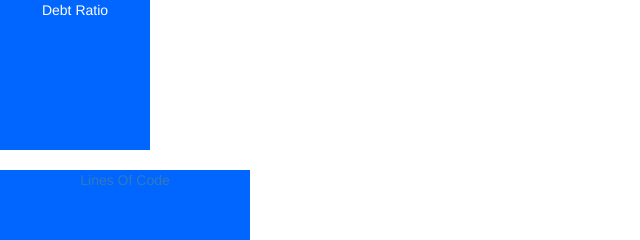
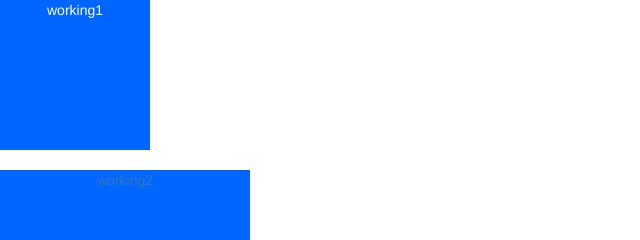
Before and after one commit to venkatvinay/Task, a plain HTML site: page index.html in a window 1280 px wide. Shown: the top 240 px of the page, 0-640 px from the left. Drawn offline with Linux system fonts and the light colour scheme.

Commit message:
Update index.html

```diff
--- a/index.html
+++ b/index.html
@@ -11,11 +11,11 @@
 	  </head>
 	  <body>
 	  		<div class="box1">
-	  			<a href="#">Debt Ratio</a>
+	  			<a href="#">working1</a>
 	  		</div>
 	  		&nbsp;&nbsp;&nbsp;
 	  		<div class="box2">
-	  			<a href="#">Lines Of Code</a>
+	  			<a href="#">working2</a>
 	  		</div>
 
 	  </body>
```
